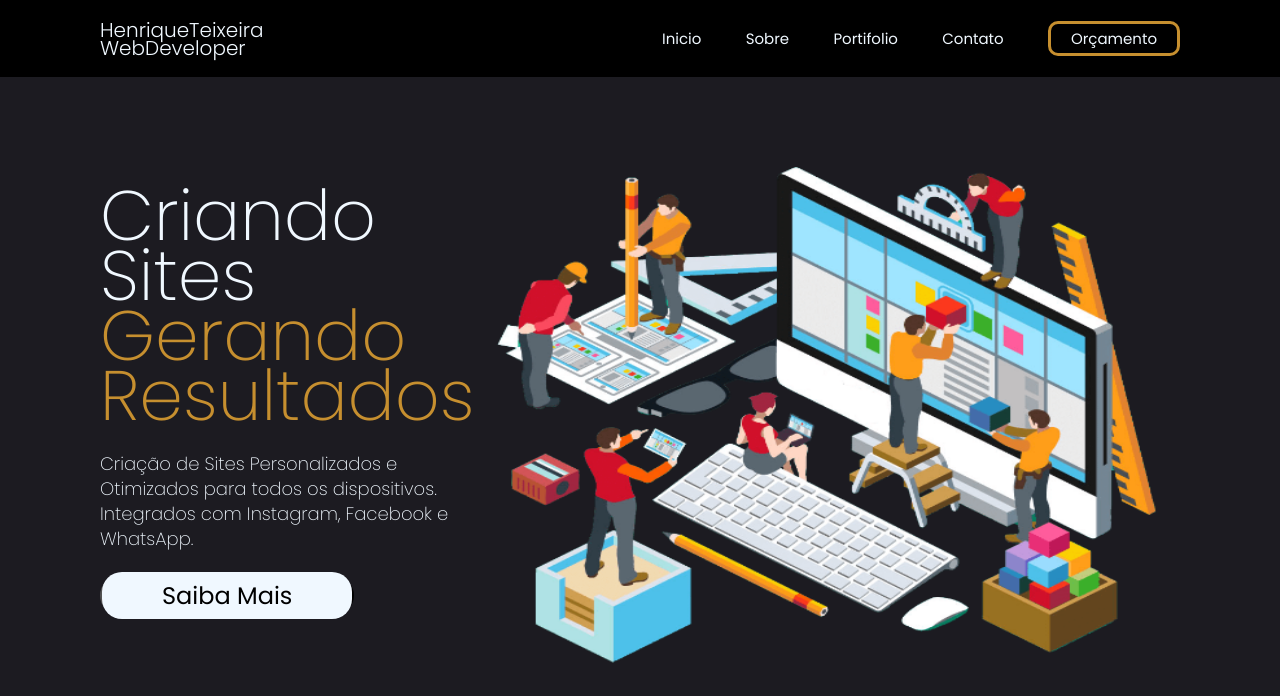
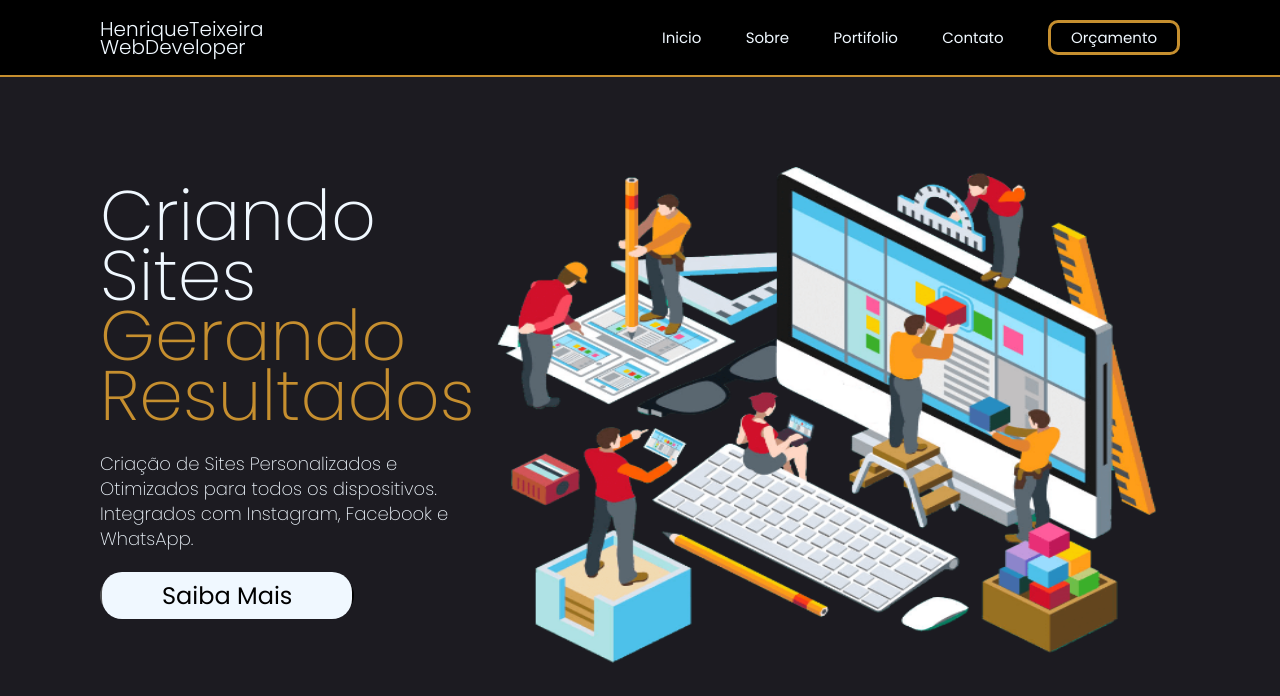
Before and after one commit to HenriqueTeixeira1977/site-portifolio, a PHP site: page / in a window 1280 px wide. Shown: the top 696 px of the page. Run offline with PHP 8.4, Linux system fonts and the light colour scheme.

Commit message:
Atualizacao131220220316

```diff
--- a/css/style.css
+++ b/css/style.css
@@ -37,10 +37,9 @@ header {
     padding: 0px 100px;
     background-color: rgb(0, 0, 0);
     position: fixed;
-    top: 0;
-    left: 0;
+    top: 0; left: 0;
     margin: 0 auto;
-}
+    border-bottom: 2px solid #C68F2F}
 .logo a {
     color: aliceblue;
     padding: 20px;
--- a/index.html
+++ b/index.html
@@ -1,8 +1,3 @@
-
-
-
-
-
 <!DOCTYPE html>
 <html lang="pt-br">
 <head>
```
